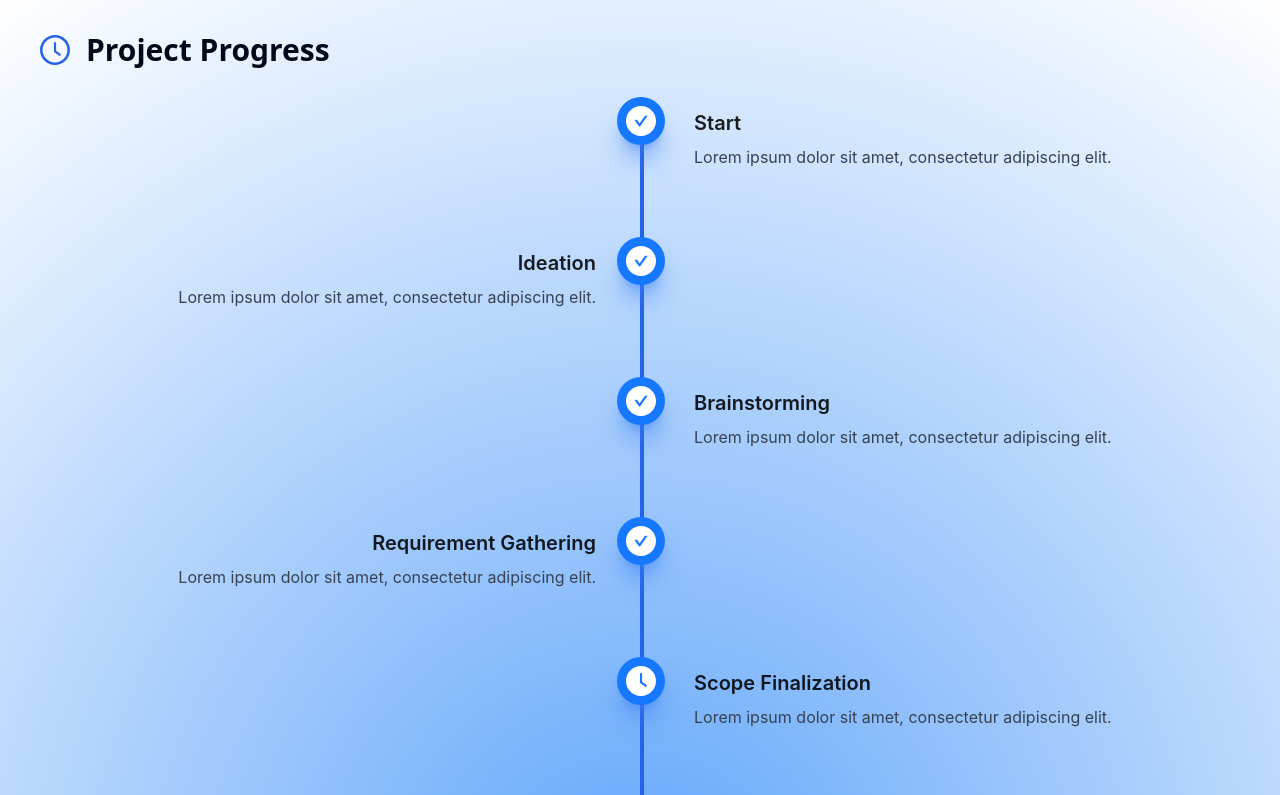
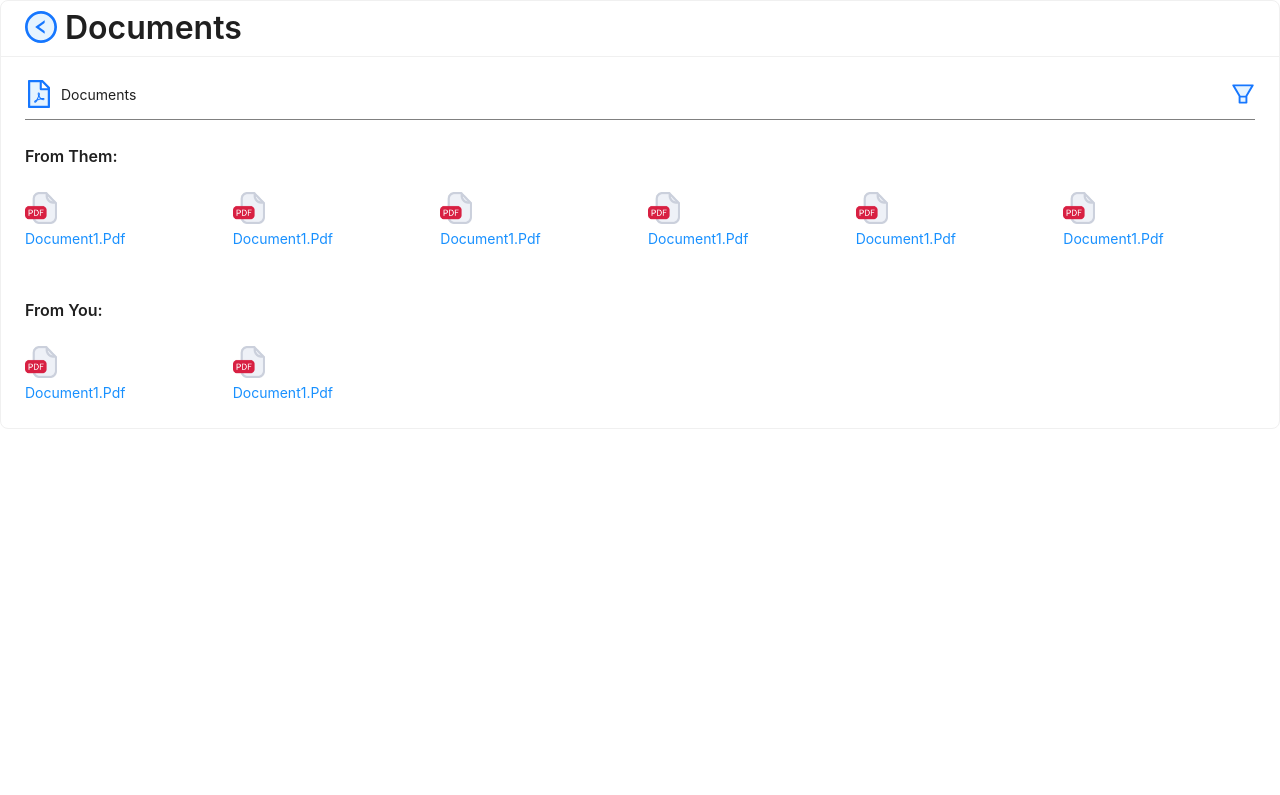
Before and after one commit to CHANDAN2901/Bitroot_Dashboard, a React (Vite) app: page / in a window 1280 px wide. Shown: the top 795 px of the page. Built offline with nearby package versions, Linux system fonts and the light colour scheme.

Commit message:
Documents page added

```diff
--- a/src/App.jsx
+++ b/src/App.jsx
@@ -5,13 +5,15 @@ import OnboardingQuestions from './Client/pages/OnBoardingQuestions'
 import ProjectDashboard from './Client/pages/ProjectDashBoard'
 import ProjectProgressTracker from './Client/pages/ProjectProgressTracker'
 import HeaderComponent from './Client/components/HeaderComponent'
+import DocumentList from './Client/components/DocumenList'
 
 function App() {
   return (
     <>
     {/* <ProjectDashboard /> */}
     {/* <HeaderComponent /> */}
-    <ProjectProgressTracker />
+    {/* <ProjectProgressTracker /> */}
+    <DocumentList />
     </>
   )
 }
--- /dev/null
+++ b/src/Client/components/DocumenList.jsx
@@ -0,0 +1,128 @@
+// import React from 'react';
+// import { Card, Row, Col, Typography, Space } from 'antd';
+// import { LeftCircleTwoTone, FilterTwoTone, FilePdfTwoTone } from '@ant-design/icons';
+
+// const { Title, Text } = Typography;
+
+// const documents = {
+//     fromThem: ['Document1.Pdf', 'Document1.Pdf', 'Document1.Pdf', 'Document1.Pdf', 'Document1.Pdf', 'Document1.Pdf'],
+//     fromYou: ['Document1.Pdf', 'Document1.Pdf']
+//   };
+
+// const DocumentList = () => {
+//   return (
+//     <Card
+//       title={
+//         <Space>
+//           <LeftCircleTwoTone style={{ fontSize: '32px' }} />
+//           <Text style={{fontSize:'32px', }}>Documents</Text>
+//         </Space>
+//       }
+//       extra={<FilterTwoTone style={{ fontSize: '24px' }} />}
+//       headStyle={{ borderBottom: 'none' }}
+//     >
+//       <Space direction="vertical" size="large" style={{ width: '100%' }}>
+//         <Space>
+//           <FilePdfTwoTone style={{ fontSize: '24px' }} />
+//           <Text>Documents</Text>
+//         </Space>
+
+//         <div className='pb-6'>
+//           <Title level={5} style={{paddingBottom:'2vh'}}>From Them:</Title>
+//           <Row gutter={[16, 16]}>
+//             {documents.fromThem.map((doc, index) => (
+//               <Col key={index} xs={12} sm={8} md={6} lg={4}>
+//                 <div style={{ display: 'flex', flexDirection: 'column', alignItems: 'flex-start' }}>
+//                   <img src="/PdfIcon.png" alt="PDF" style={{ width: '32px', height: '32px', marginBottom: '4px' }} />
+//                   <Text style={{ color: '#1890ff' }}>{doc}</Text>
+//                 </div>
+//               </Col>
+//             ))}
+//           </Row>
+//         </div>
+
+//         <div>
+//           <Title level={5} style={{paddingBottom:'2vh'}}>From You:</Title>
+//           <Row gutter={[16, 16]}>
+//             {documents.fromYou.map((doc, index) => (
+//               <Col key={index} xs={12} sm={8} md={6} lg={4}>
+//                 <div style={{ display: 'flex', flexDirection: 'column', alignItems: 'flex-start' }}>
+//                   <img src="/PdfIcon.png" alt="PDF" style={{ width: '32px', height: '32px', marginBottom: '4px' }} />
+//                   <Text style={{ color: '#1890ff' }}>{doc}</Text>
+//                 </div>
+//               </Col>
+//             ))}
+//           </Row>
+//         </div>
+//       </Space>
+//     </Card>
+//   );
+// };
+
+// export default DocumentList;
+
+
+
+import React from 'react';
+import { Card, Row, Col, Typography, Space } from 'antd';
+import { LeftCircleTwoTone, FilterTwoTone, FilePdfTwoTone } from '@ant-design/icons';
+
+const { Title, Text } = Typography;
+
+const documents = {
+  fromThem: ['Document1.Pdf', 'Document1.Pdf', 'Document1.Pdf', 'Document1.Pdf', 'Document1.Pdf', 'Document1.Pdf'],
+  fromYou: ['Document1.Pdf', 'Document1.Pdf']
+};
+
+const DocumentList = () => {
+  return (
+    <Card
+      title={
+        <Space align="center" style={{ width: '100%' }}>
+          <LeftCircleTwoTone style={{ fontSize: '32px' }} />
+          <Text strong style={{ fontSize: '32px' }}>Documents</Text>
+        </Space>
+      }
+    >
+      <Space direction="vertical" size="large" style={{ width: '100%' }}>
+        <Space align="center" style={{ width: '100%', justifyContent: 'space-between', paddingBottom:'8px',borderBottom:'1px solid gray' }}>
+          <Space>
+            <FilePdfTwoTone style={{ fontSize: '28px' }} />
+            <Text>Documents</Text>
+          </Space>
+          <FilterTwoTone style={{ fontSize: '24px' }} />
+        </Space>
+
+        <div className='pb-6'>
+          <Title level={5} style={{paddingBottom:'2vh'}}>From Them:</Title>
+          <Row gutter={[16, 16]}>
+            {documents.fromThem.map((doc, index) => (
+              <Col key={index} xs={12} sm={8} md={6} lg={4}>
+                <div style={{ display: 'flex', flexDirection: 'column', alignItems: 'flex-start' }}>
+                  <img src="/PdfIcon.png" alt="PDF" style={{ width: '32px', height: '32px', marginBottom: '4px' }} />
+                  <Text style={{ color: '#1890ff' }}>{doc}</Text>
+                </div>
+              </Col>
+            ))}
+          </Row>
+        </div>
+
+        <div>
+          <Title level={5} style={{paddingBottom:'2vh'}}>From You:</Title>
+          <Row gutter={[16, 16]}>
+            {documents.fromYou.map((doc, index) => (
+              <Col key={index} xs={12} sm={8} md={6} lg={4}>
+                <div style={{ display: 'flex', flexDirection: 'column', alignItems: 'flex-start' }}>
+                  <img src="/PdfIcon.png" alt="PDF" style={{ width: '32px', height: '32px', marginBottom: '4px' }} />
+                  <Text style={{ color: '#1890ff' }}>{doc}</Text>
+                </div>
+              </Col>
+            ))}
+          </Row>
+        </div>
+      </Space>
+    </Card>
+  );
+};
+
+export default DocumentList;
--- a/src/Client/pages/ProjectProgressTracker.jsx
+++ b/src/Client/pages/ProjectProgressTracker.jsx
@@ -8,6 +8,7 @@ import {
   ClockCircleOutlined,
 } from "@ant-design/icons";
 import ProjectStageModal from "../components/ProjectStageModal";
+import "../../index.css"
 
 const { Text } = Typography;
 
@@ -166,28 +167,6 @@ const ProjectTimelineTracker = () => {
         onClose={handleCloseModal}
         stage={selectedStage}
       />
-      <style>{`
-          .custom-timeline .ant-timeline-item-head {
-            background: none !important;
-            padding: 0 !important;
-          }
-          .custom-timeline .ant-timeline-item-head-custom {
-            background: none !important;
-            width: auto !important;
-            height: auto !important;
-            margin-top: 0 !important;
-            padding: 0 !important;
-          }
-          .custom-timeline .ant-timeline-item-tail {
-            border-left: 4px solid #2563eb !important;
-          }
-          .custom-timeline .ant-timeline-item {
-            padding-bottom: 80px;
-          }
-          .custom-timeline .ant-timeline-item-pending .ant-timeline-item-tail {
-            border-left: 4px solid #9CA3AF !important;
-          }
-        `}</style>
     </div>
   );
 };
--- a/src/index.css
+++ b/src/index.css
@@ -87,3 +87,24 @@
   top: 50% !important;
   margin-top: -6px !important;
 }
+
+.custom-timeline .ant-timeline-item-head {
+  background: none !important;
+  padding: 0 !important;
+}
+.custom-timeline .ant-timeline-item-head-custom {
+  background: none !important;
+  width: auto !important;
+  height: auto !important;
+  margin-top: 0 !important;
+  padding: 0 !important;
+}
+.custom-timeline .ant-timeline-item-tail {
+  border-left: 4px solid #2563eb !important;
+}
+.custom-timeline .ant-timeline-item {
+  padding-bottom: 80px;
+}
+.custom-timeline .ant-timeline-item-pending .ant-timeline-item-tail {
+  border-left: 4px solid #9CA3AF !important;
+}
```
